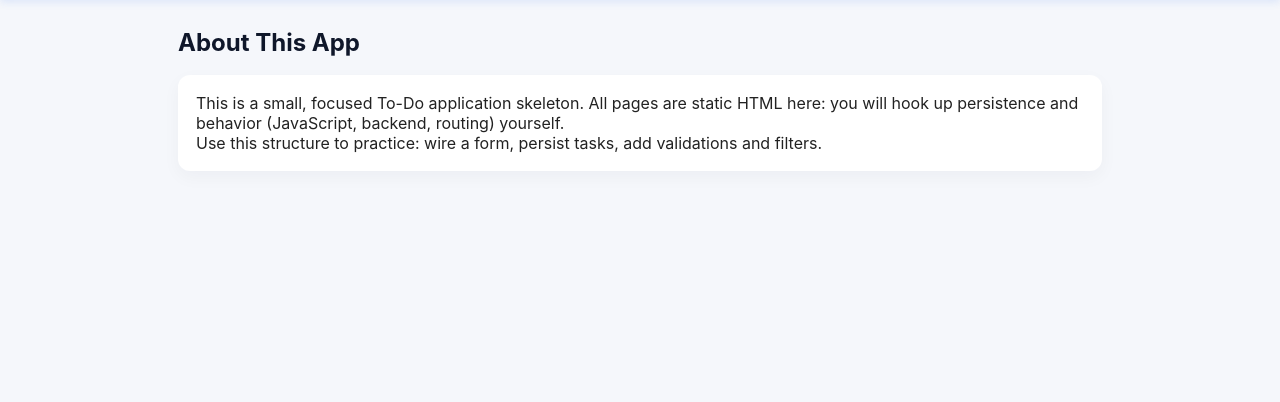
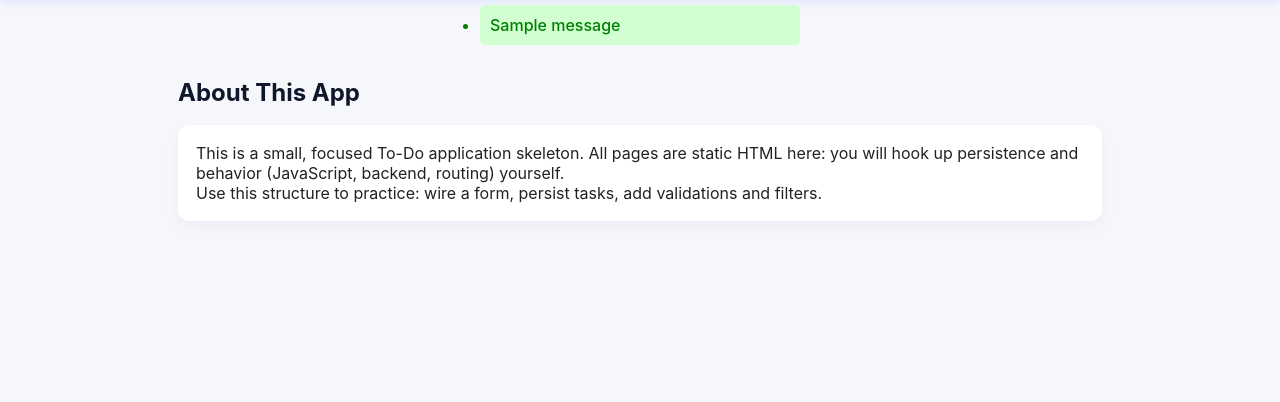
Before and after one commit to believeelikem/todo_app1, a Django app: page /about/ in a window 1280 px wide. Shown: the part 60-462 px from the top of the page. Run offline with Django 5.2, Linux system fonts and the light colour scheme; one stand-in notice (Sample message) is shown.

Commit message:
flash message

```diff
--- a/main_blog/static/style.css
+++ b/main_blog/static/style.css
@@ -11,6 +11,19 @@ body {
   -webkit-font-smoothing: antialiased;
   -moz-osx-font-smoothing: grayscale;
 }
+
+.messages li {
+    padding: 10px;
+    margin: 5px 0;
+    border-radius: 5px;
+    font-weight: 500;
+    width: 25%;
+    margin-left: 37.5%;
+}
+.success { background-color: #d1ffd1; color: green; }
+.error { background-color: #ffd1d1; color: red; }
+.warning { background-color: #fff0c2; color: #7a6300; }
+.info { background-color: #d1ecff; color: #004a7a; }
 
 #checked-btn{
   cursor: pointer;
--- a/main_blog/templates/base.html
+++ b/main_blog/templates/base.html
@@ -18,6 +18,13 @@
       </ul>
     </div>
   </nav>
+    {% if messages %}
+        <ul class="messages">
+            {% for message in messages %}
+                <li {% if message.tags %} class="{{ message.tags }}" {% endif %} >{{ message }}</li>
+            {% endfor %}
+        </ul>
+    {% endif %}
   {% block body %}
 
   {% endblock body %}
--- a/main_blog/views.py
+++ b/main_blog/views.py
@@ -1,5 +1,6 @@
 from django.shortcuts import render,redirect
 from .models import Todo
+from django.contrib import messages
 
 
 
@@ -24,6 +25,7 @@ def create_task(request):
 
         task = Todo.objects.create(title = title,description = description)
         task.save()
+        messages.success(request, "Task Created successfully!")
         return redirect("index")
     return render(request,"add_task.html")
 
@@ -36,6 +38,7 @@ def edit_task(request,id):
         task.title = title
         task.description = description
         task.save()
+        messages.success(request, "Task updated successfully!")
         return redirect("index")
     context = {
         'task':task
@@ -55,6 +58,7 @@ def check_uncheck(request,id):
 def delete_task(request,id):
     task = Todo.objects.get(id= id)
     task.delete()
+    messages.warning(request, f" '{task.title}' deleted successfully")
     return redirect("index")
 
 def delete_all_completed(request):
```
Also changed, not shown: db.sqlite3.
